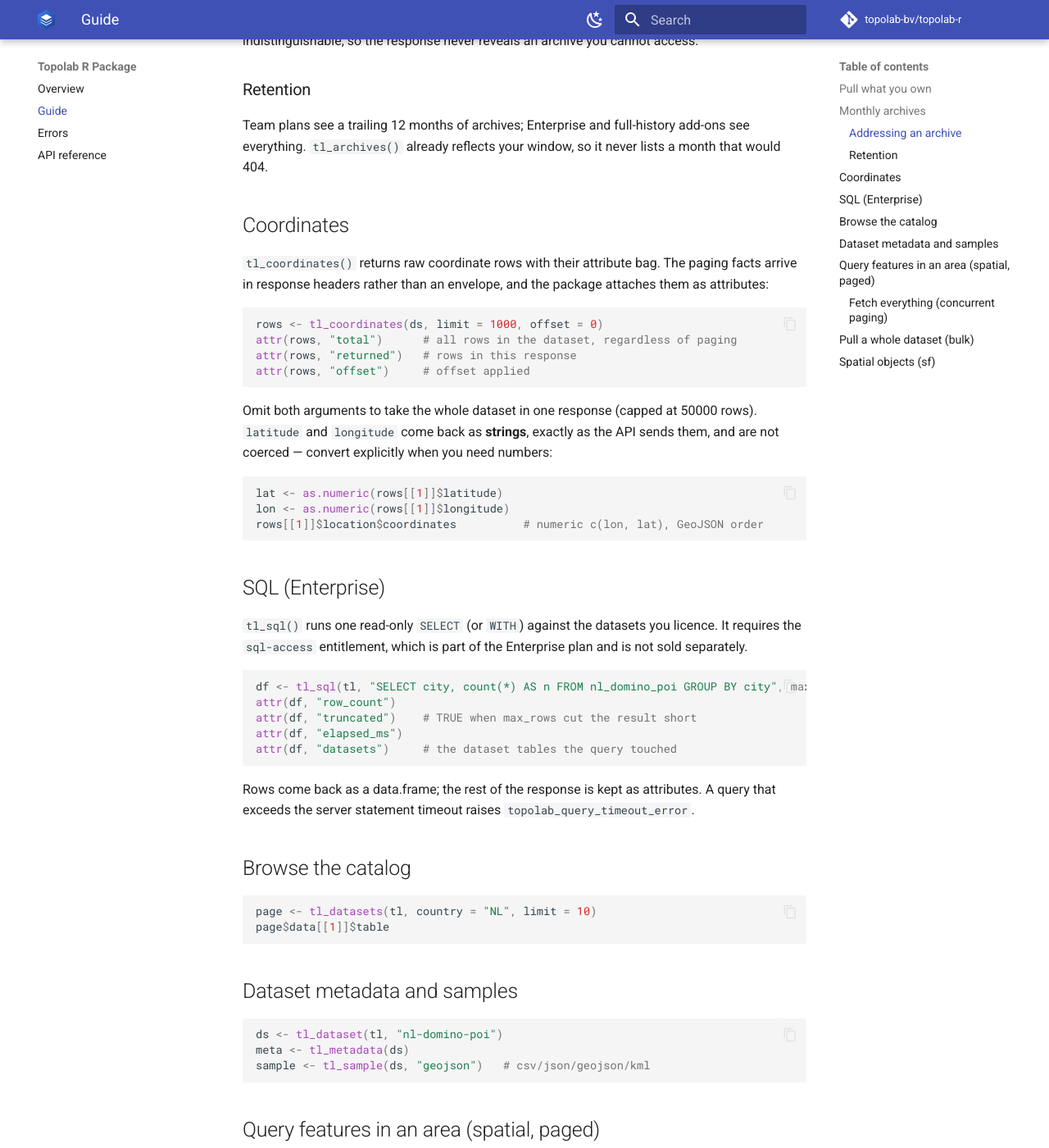
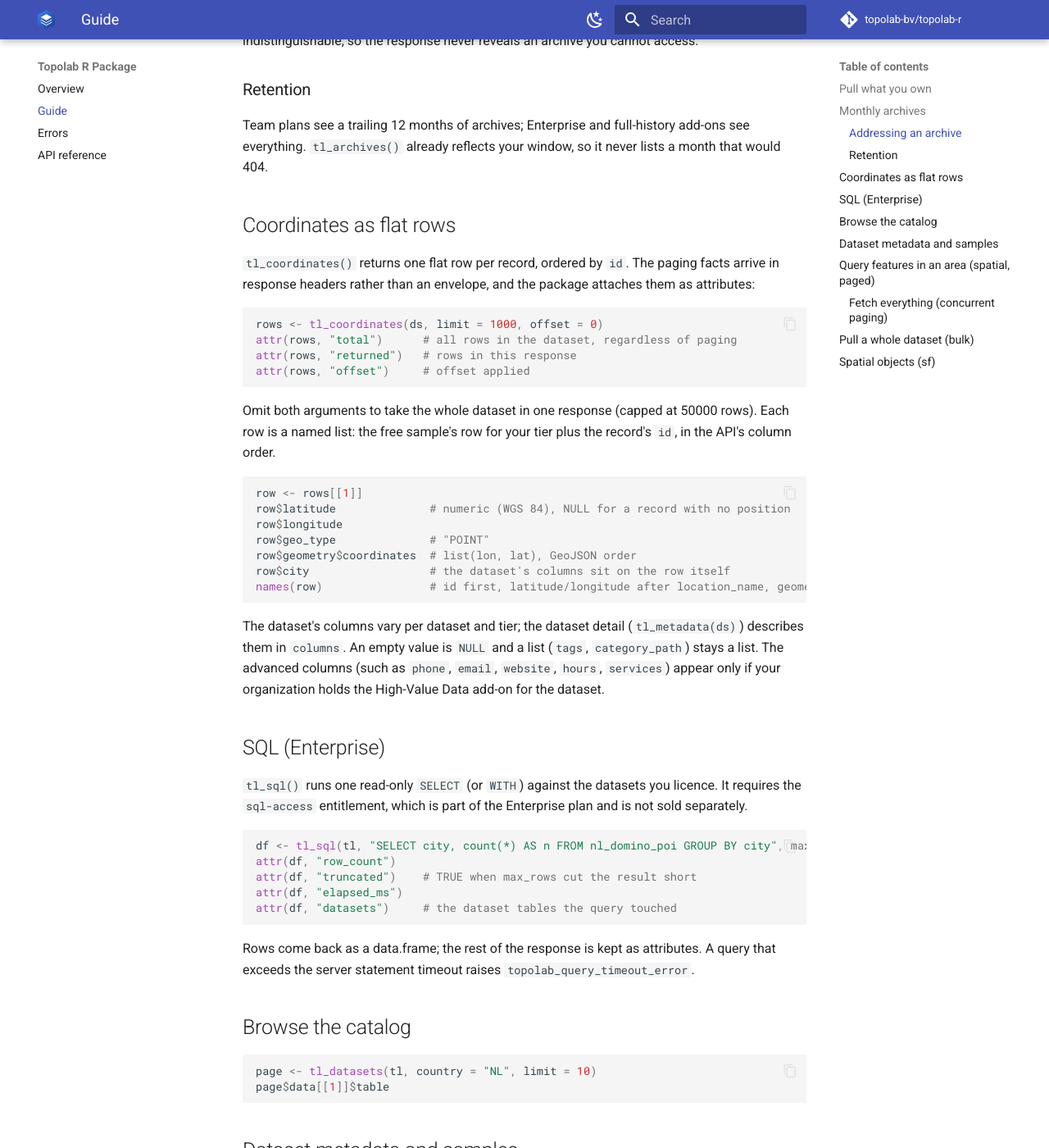
Before and after one commit to topolab-bv/topolab-r, an MkDocs documentation site: the page built from docs/guide.md, in a window 1280 px wide and 1400 px high, scrolled down 1591 px. Shown: the whole window at 82% size. Built offline with MkDocs 1.6.1 and Material for MkDocs 9.7.7, drawn with Linux system fonts in a browser that asks for light colours; comment, search, counter and statistics services are not loaded.

Commit message:
feat(coordinates): coordinate rows are flat (breaking)
tl_coordinates() follows the API's flat row: each row is the free
sample's row for the caller's tier plus the record's id, with the
dataset's columns on the row itself (row$city, was row$metadata$city).
latitude and longitude are numeric (were character strings) or NULL,
geo_type is the served geometry's type and geometry is a GeoJSON Point
(was location). The row's names keep the API's column order. The
function body is unchanged; the docs and the bundled fixture follow the
new row.

Tests: the flat fixture's values, the API's key order (id first, the
position after location_name, geometry last), and NULL coordinates.

````diff
--- a/docs/guide.md
+++ b/docs/guide.md
@@ -77,10 +77,10 @@ Team plans see a trailing 12 months of archives; Enterprise and full-history
 add-ons see everything. `tl_archives()` already reflects your window, so it never
 lists a month that would 404.
 
-## Coordinates
+## Coordinates as flat rows
 
-`tl_coordinates()` returns raw coordinate rows with their attribute bag. The
-paging facts arrive in response headers rather than an envelope, and the package
+`tl_coordinates()` returns one flat row per record, ordered by `id`. The paging
+facts arrive in response headers rather than an envelope, and the package
 attaches them as attributes:
 
 ```r
@@ -91,14 +91,24 @@ attr(rows, "offset")     # offset applied
 ```
 
 Omit both arguments to take the whole dataset in one response (capped at 50000
-rows). `latitude` and `longitude` come back as **strings**, exactly as the API
-sends them, and are not coerced — convert explicitly when you need numbers:
+rows). Each row is a named list: the free sample's row for your tier plus the
+record's `id`, in the API's column order.
 
 ```r
-lat <- as.numeric(rows[[1]]$latitude)
-lon <- as.numeric(rows[[1]]$longitude)
-rows[[1]]$location$coordinates          # numeric c(lon, lat), GeoJSON order
+row <- rows[[1]]
+row$latitude              # numeric (WGS 84), NULL for a record with no position
+row$longitude
+row$geo_type              # "POINT"
+row$geometry$coordinates  # list(lon, lat), GeoJSON order
+row$city                  # the dataset's columns sit on the row itself
+names(row)                # id first, latitude/longitude after location_name, geometry last
 ```
+
+The dataset's columns vary per dataset and tier; the dataset detail
+(`tl_metadata(ds)`) describes them in `columns`. An empty value is
+`NULL` and a list (`tags`, `category_path`) stays a list. The advanced columns
+(such as `phone`, `email`, `website`, `hours`, `services`) appear only if your
+organization holds the High-Value Data add-on for the dataset.
 
 ## SQL (Enterprise)
 
````
Also changed, not shown: NEWS.md (+8 -0 lines), README.md (+2 -1 lines), docs/reference.md (+8 -4 lines), 4 other files.
